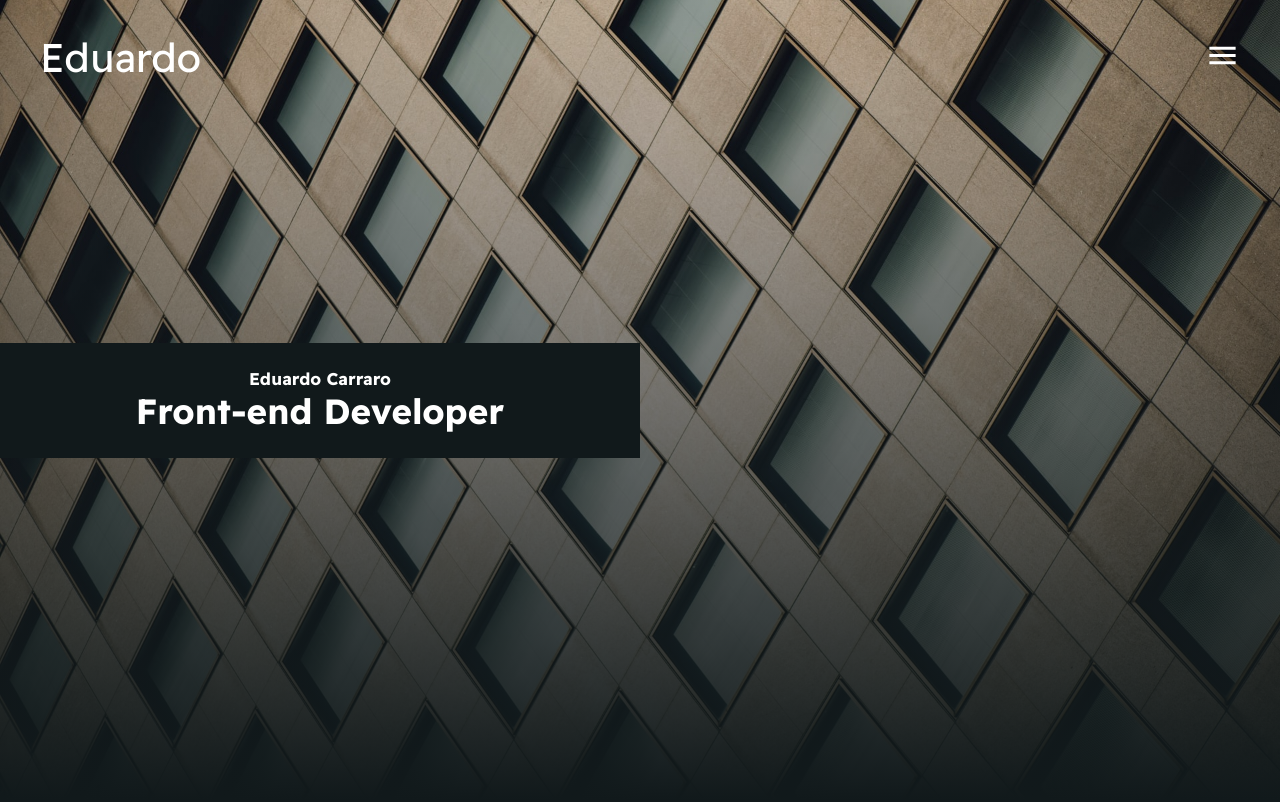
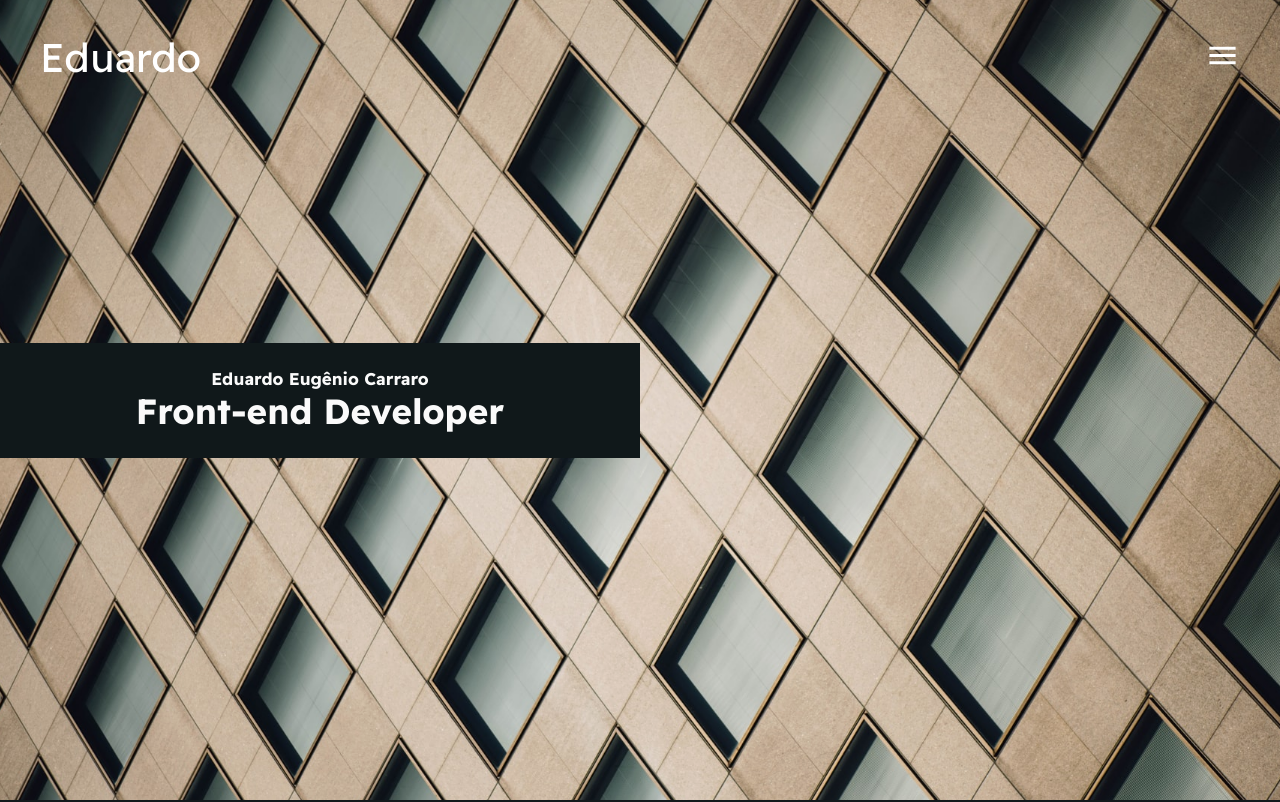
Before and after one commit to EduCrr/educrr, a React (Create React App) app: page / in a window 1280 px wide. Shown: the top 802 px of the page. Built offline with nearby package versions, Linux system fonts and the light colour scheme.

Commit message:
novas imagens

```diff
--- a/src/Pages/Home/index.js
+++ b/src/Pages/Home/index.js
@@ -8,7 +8,7 @@ import { OpenContext } from "../../OpenContext";
 import Modal from "../../components/Modal";
 import Fade from "react-reveal/Fade";
 import Bounce from "react-reveal/Bounce";
-
+import Slider from "../../components/Slider";
 export default function Home() {
   const { setOpen } = useContext(OpenContext);
   const [openForm, setOpenForm] = useState(false);
@@ -111,18 +111,8 @@ export default function Home() {
 
   return (
     <HomeArea open={openForm} onClick={() => setOpen(false)}>
-      <div className="slider-primary">
-        <Fade bottom cascade duration={900}>
-          <div className="slider-text">
-            <div className="inside">
-              <div className="desc">
-                <small>Eduardo Carraro</small>
-                Front-end Developer
-              </div>
-            </div>
-          </div>
-        </Fade>
-      </div>
+      <Slider />
+      <div id="sobre"></div>
       <Fade left duration={900}>
         <section className="about">
           <div className="right-about">
@@ -187,7 +177,7 @@ export default function Home() {
           controlsStrategy="alternate"
         />
       </section>
-      <section className="projects">
+      <section className="projects" id="portfolio">
         <div className="left-side">
           <h1>Portfólio</h1>
           <p>Confira alguns dos meus últimos projetos realizados!</p>
@@ -203,7 +193,7 @@ export default function Home() {
         </div>
       </section>
       <Fade left duration={900}>
-        <section className="contact">
+        <section className="contact" id="contato">
           <div className="contact-area">
             <h2>Vamos conversar?</h2>
             <button onClick={handleOpenForm}>Entre em contato</button>
@@ -234,3 +224,18 @@ export default function Home() {
     </HomeArea>
   );
 }
+
+/*
+<div className="slider-primary">
+        <Fade bottom cascade duration={900}>
+          <div className="slider-text">
+            <div className="inside">
+              <div className="desc">
+                <small>Eduardo Eugênio Carraro</small>
+                Front-end Developer
+              </div>
+            </div>
+          </div>
+        </Fade>
+      </div>
+*/
--- a/src/Pages/Home/styled.js
+++ b/src/Pages/Home/styled.js
@@ -2,42 +2,6 @@ import styled from "styled-components";
 
 export const HomeArea = styled.div`
   overflow-x: hidden;
-  .slider-primary {
-    height: 100vh;
-    width: 100%;
-    background-image: linear-gradient(
-        rgba(17, 25, 27, 0.1),
-        rgba(17, 25, 27, 1)
-      ),
-      url("/assets/fundo1.jpg");
-    background-position: center;
-    background-repeat: no-repeat;
-    background-size: cover;
-
-    .slider-text {
-      height: inherit;
-      display: flex;
-      justify-content: flex-start;
-      align-items: center;
-      .inside {
-        padding: 25px 0px;
-        background-color: #11191b;
-        transition: all ease 0.4s;
-        width: 50%;
-        font-size: 35px;
-        font-weight: bold;
-        text-align: center;
-        .desc {
-          display: flex;
-          flex-direction: column;
-          margin: auto;
-        }
-        small {
-          font-size: 17px;
-        }
-      }
-    }
-  }
 
   .about {
     max-width: 1200px;
@@ -87,7 +51,7 @@ export const HomeArea = styled.div`
         rgba(17, 25, 27, 0.1),
         rgba(17, 25, 27, 1)
       ),
-      url("/assets/fundo4.jpg");
+      url("/assets/fundo6.jpg");
     background-position: center;
     background-repeat: no-repeat;
     background-size: cover;
@@ -288,12 +252,6 @@ export const HomeArea = styled.div`
     }
   }
   @media (max-width: 375px) {
-    .slider-text {
-      .inside {
-        width: 100% !important;
-        font-size: 30px !important;
-      }
-    }
     .photos {
       .photo {
         width: 100%;
@@ -306,3 +264,43 @@ export const HomeArea = styled.div`
     }
   }
 `;
+
+/*
+.slider-primary {
+    height: 100vh;
+    width: 100%;
+    background-image: linear-gradient(
+        rgba(17, 25, 27, 0.1),
+        rgba(17, 25, 27, 1)
+      ),
+      url("/assets/fundo1.jpg");
+    background-position: center;
+    background-repeat: no-repeat;
+    background-size: cover;
+
+    .slider-text {
+      height: inherit;
+      display: flex;
+      justify-content: flex-start;
+      align-items: center;
+      .inside {
+        padding: 25px 0px;
+        background-color: #11191b;
+        transition: all ease 0.4s;
+        width: 50%;
+        font-size: 35px;
+        font-weight: bold;
+        text-align: center;
+        .desc {
+          display: flex;
+          flex-direction: column;
+          margin: auto;
+        }
+        small {
+          font-size: 17px;
+        }
+      }
+    }
+  }
+
+*/
--- a/src/components/Header/index.js
+++ b/src/components/Header/index.js
@@ -29,6 +29,7 @@ export default function Header() {
   }, []);
   return (
     <>
+      <div id="home"></div>
       <div
         className="menuBackground"
         style={{
--- /dev/null
+++ b/src/components/Slider/index.js
@@ -0,0 +1,40 @@
+import React, { useState } from "react";
+import { SliderArea } from "./styled";
+export default function Slider() {
+  const [sliders, setSliders] = useState([
+    {
+      img: "/assets/fundo1.jpg",
+      name: "Eduardo Eugênio Carraro",
+      job: " Front-end Developer",
+    },
+    {
+      img: "/assets/fundo4.jpg",
+      name: "Eduardo Eugênio Carraro",
+      job: " Front-end Developer",
+    },
+    {
+      img: "/assets/fundo3.jpg",
+      name: "Eduardo Eugênio Carraro",
+      job: " Front-end Developer",
+    },
+  ]);
+  return (
+    <SliderArea>
+      <div class="slideshow">
+        {sliders.map((item, k) => (
+          <div class="slideshow-item" key={k}>
+            <img src={item.img} alt="Photo" />
+            <div className="slider-text">
+              <div className="inside">
+                <div className="desc">
+                  <small>{item.name}</small>
+                  {item.job}
+                </div>
+              </div>
+            </div>
+          </div>
+        ))}
+      </div>
+    </SliderArea>
+  );
+}
--- /dev/null
+++ b/src/components/Slider/styled.js
@@ -0,0 +1,110 @@
+import styled from "styled-components";
+
+export const SliderArea = styled.div`
+  .slideshow {
+    width: 100%;
+    height: 100vh;
+    position: relative;
+    overflow: hidden;
+  }
+
+  .slideshow-item {
+    width: inherit;
+    height: inherit;
+    position: absolute;
+    animation: cyclesImages 31s infinite;
+    opacity: 0;
+
+    img {
+      background-image: linear-gradient(
+        rgba(17, 25, 27, 0.1),
+        rgba(17, 25, 27, 1)
+      ) !important;
+    }
+  }
+  .slider-text {
+    height: inherit;
+    display: flex;
+    justify-content: flex-start;
+    align-items: center;
+    width: 100%;
+    position: absolute;
+    top: 50%;
+    transform: translateY(-50%);
+    -webkit-transform: translateY(-50%);
+    -moz-transform: translateY(-50%);
+    -ms-transform: translateY(-50%);
+    .inside {
+      padding: 25px 0px;
+      background-color: #11191b;
+      transition: all ease 0.4s;
+      width: 50%;
+      font-size: 35px;
+      font-weight: bold;
+      text-align: center;
+      .desc {
+        display: flex;
+        flex-direction: column;
+        margin: auto;
+      }
+      small {
+        font-size: 17px;
+      }
+    }
+  }
+  .slideshow-item img {
+    width: 100%;
+    height: 100%;
+    animation: zoom 31s infinite;
+    object-fit: cover;
+    img {
+      background-image: linear-gradient(
+        rgba(17, 25, 27, 0.1),
+        rgba(17, 25, 27, 1)
+      ) !important;
+    }
+  }
+  .slideshow-item:nth-child(1),
+  .slideshow-item:nth-child(1) img {
+    animation-delay: 0s;
+  }
+  .slideshow-item:nth-child(2),
+  .slideshow-item:nth-child(2) img {
+    animation-delay: 10s;
+  }
+  .slideshow-item:nth-child(3),
+  .slideshow-item:nth-child(3) img {
+    animation-delay: 20s;
+  }
+
+  @keyframes cyclesImages {
+    25% {
+      opacity: 1;
+    }
+
+    40% {
+      opacity: 0;
+    }
+  }
+
+  @keyframes zoom {
+    100% {
+      transform: scale(1.4);
+    }
+  }
+  @media (max-width: 768px) {
+    .slider-text {
+      .inside {
+        width: 70% !important;
+      }
+    }
+  }
+  @media (max-width: 375px) {
+    .slider-text {
+      .inside {
+        width: 100% !important;
+        font-size: 30px !important;
+      }
+    }
+  }
+`;
```
Also changed, not shown: public/assets/fundo6.jpg (added).
